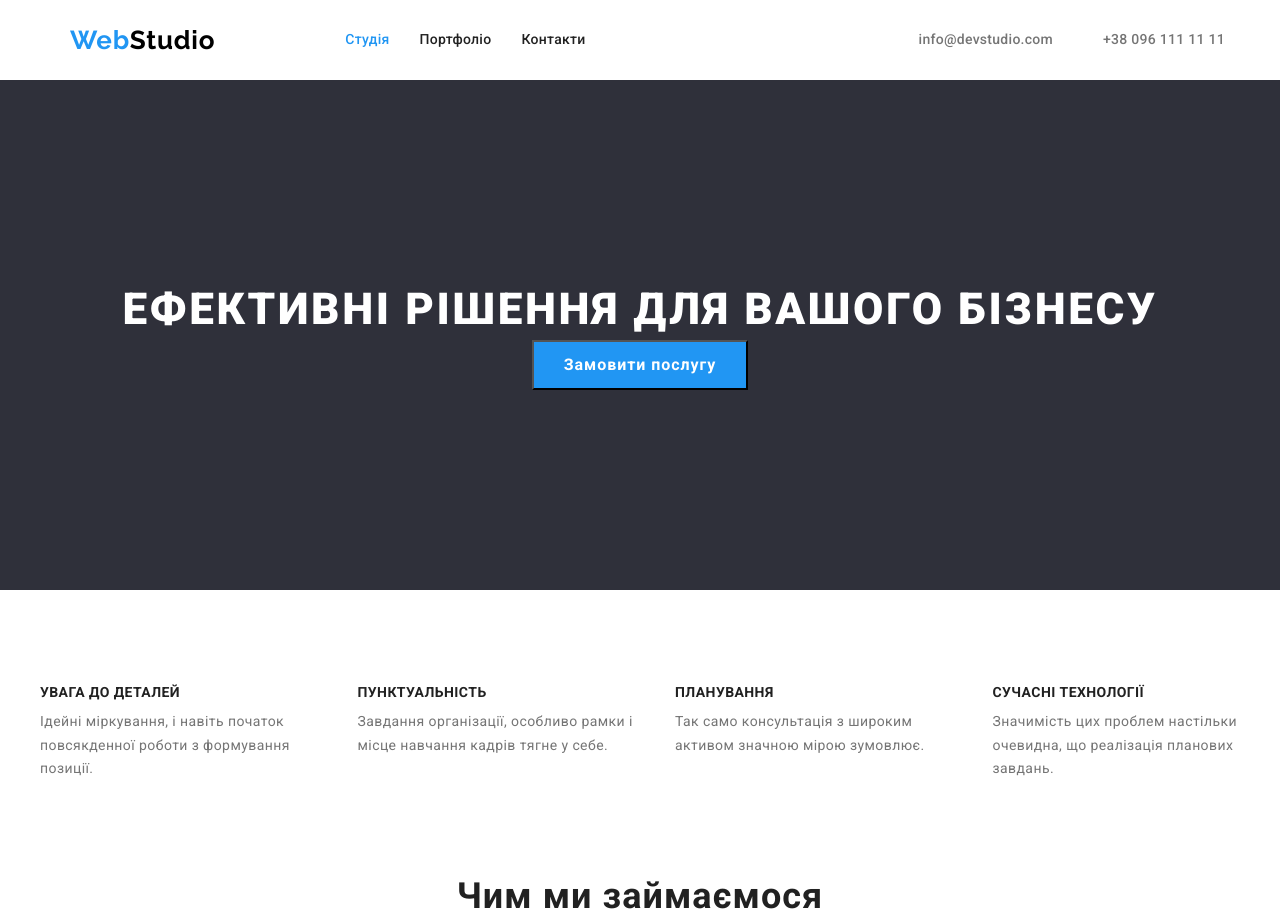
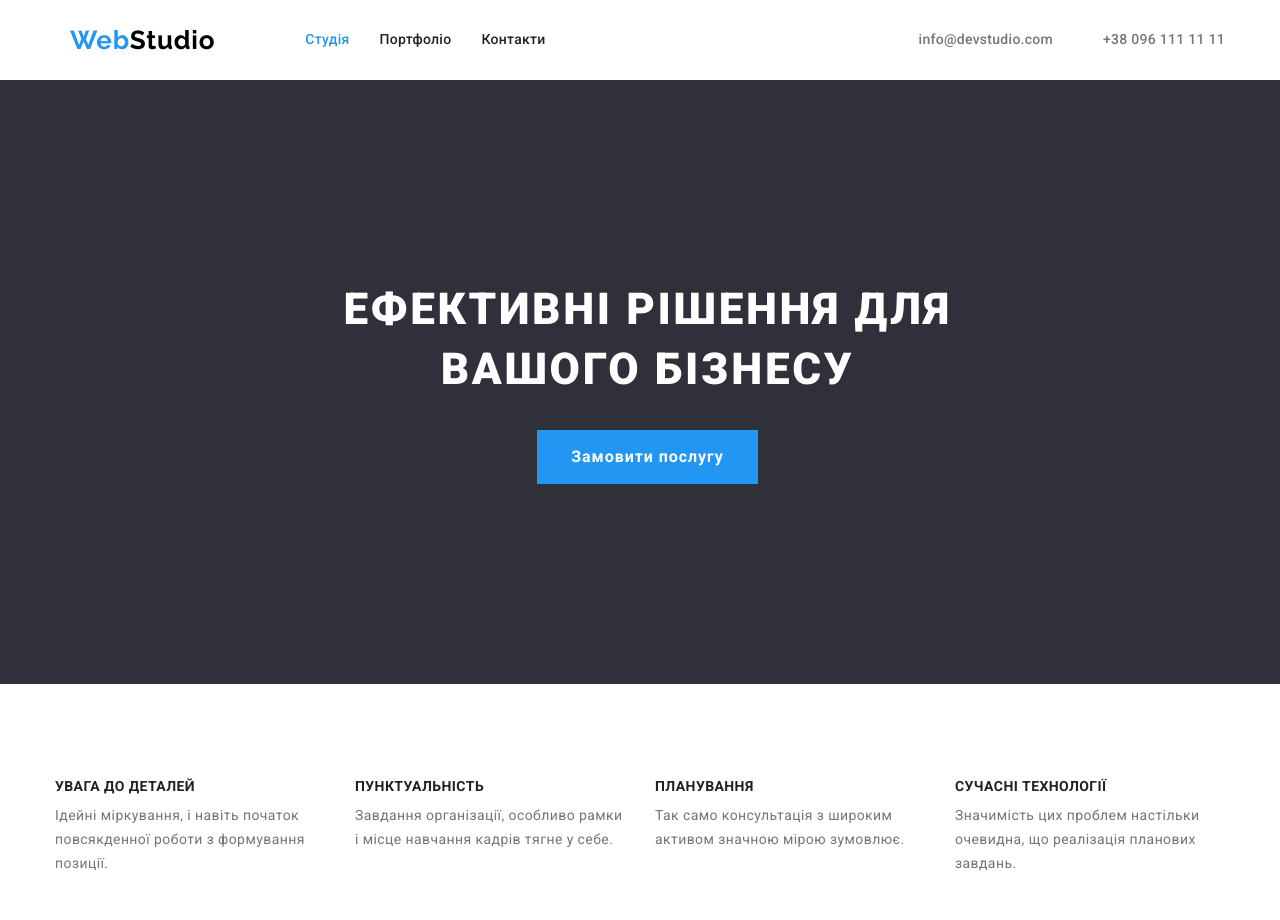
Before and after one commit to IvanSlivenko/goit-markup-hw-03, a plain HTML site: page index.html in a window 1280 px wide. Shown: the top 920 px of the page. Drawn offline with nearby package versions, Linux system fonts and the light colour scheme.

Commit message:
etap-problem-15-19-2022-21-58

```diff
--- a/css/styles.css
+++ b/css/styles.css
@@ -39,21 +39,23 @@
   --lin-heit-seven:1.14;
   --width-block:1400px;
 }
-body,
+p,
 h1,
 h2,
 h3,
 h4,
-p,
-ul[class],
-ol[class],
-li,
-figure,
-figcaption,
-blockquote,
-dl,
-dd {
-  margin: 0;
+h5,
+h6 {
+    margin: 0;
+}
+
+ul {
+    margin: 0;
+    padding: 0;
+}
+img{
+  display: block;
+  max-width: 100%;
 }
 
 
@@ -138,7 +140,8 @@ body {
 
 }
 .contacs-item li:not(:first-child){
-  padding-left:50px ;
+  /* padding-left:50px ; */
+  margin-left: 50px;
 }
 
 
@@ -228,6 +231,10 @@ margin-right: auto;
   margin-right:0px;
 }
 
+.img-direction{
+  display: block;
+}
+
 .gpoup-our-teams{
 
   outline: var(--border-big-conteiner);
@@ -247,6 +254,8 @@ margin-right: auto;
   margin-top: 50px;
   margin-bottom: 94px;
   padding-left: 0px;
+
+  gap: 30px;
 
 
 
@@ -405,7 +414,11 @@ margin-bottom: 60px;
 }
 
 
-
+.hero-box{
+  padding-right: 0px;
+  text-align: center;
+  justify-content: center;
+}
 
 
 
@@ -417,10 +430,10 @@ margin-bottom: 60px;
   line-height:var(--lin-heit-six) ;
   letter-spacing:0.06em ;
   text-transform: uppercase;
-
-  text-align: center;
-
-
+  max-width: 696px;
+   margin-left: auto;
+  margin-right: auto;
+/* justify-content: center; */
 }
 .hero-button {
   font-family: "Roboto" ,sans-serif;
@@ -432,14 +445,16 @@ margin-bottom: 60px;
   line-height:var( --lin-heit-four) ;
   letter-spacing:0.06em ;
 
-  display: flex;
-  width: 216px;
-  height: 50px;
-  justify-content: center;
-  align-items: center;
-  /* padding-top:30px  */
-  margin-left: auto;
-  margin-right: auto;
+  margin-top: 30px;
+
+  padding-left: 32px;
+  padding-top: 10px;
+  padding-right: 32px;
+  padding-bottom: 10px;
+  border-color: transparent;
+
+
+
 }
 .hero-button:hover,
 .hero-button:focus {
@@ -510,8 +525,10 @@ flex-basis: calc((100% - 90px) / 4);
 }
 .our-teams {
   background: var(--color-our-teams);
+
   padding-top: 94px;
   padding-bottom: 94px;
+  justify-content: center;
 
 
 }
@@ -521,12 +538,13 @@ flex-basis: calc((100% - 90px) / 4);
   height: 368px;
 
   outline: var(--border-element);
-  margin-right: 30px;
+  /* margin-right: 30px; */
+
 
 
 }
 .our-teams-iist:last-child{
-  margin-right: 0px;
+  /* margin-right: 0px; */
 }
 .our-teams-title {
   color: var(--color-our-teams-title);
--- a/index.html
+++ b/index.html
@@ -71,7 +71,7 @@
       <!-- Hero section -->
 
         <section class="Hero">
-          <div class="container">
+          <div class="container hero-box">
           <h1 class="hero-title"> Ефективні рішення для вашого бізнесу</h1>
           <button type="button" class="hero-button">Замовити послугу</button>
         </div>
@@ -82,7 +82,7 @@
       <!-- Section benefits -->
 
         <section class="benefits">
-          <div class="container"></div>
+          <div class="container">
           <h2 hidden>Наші особливості</h2>
           <ul class="list-type-benefits">
             <li class="benefits-list-item">
```
Also changed, not shown: img to change/Img.jpg (added), img/Header Img.jpg (added).
